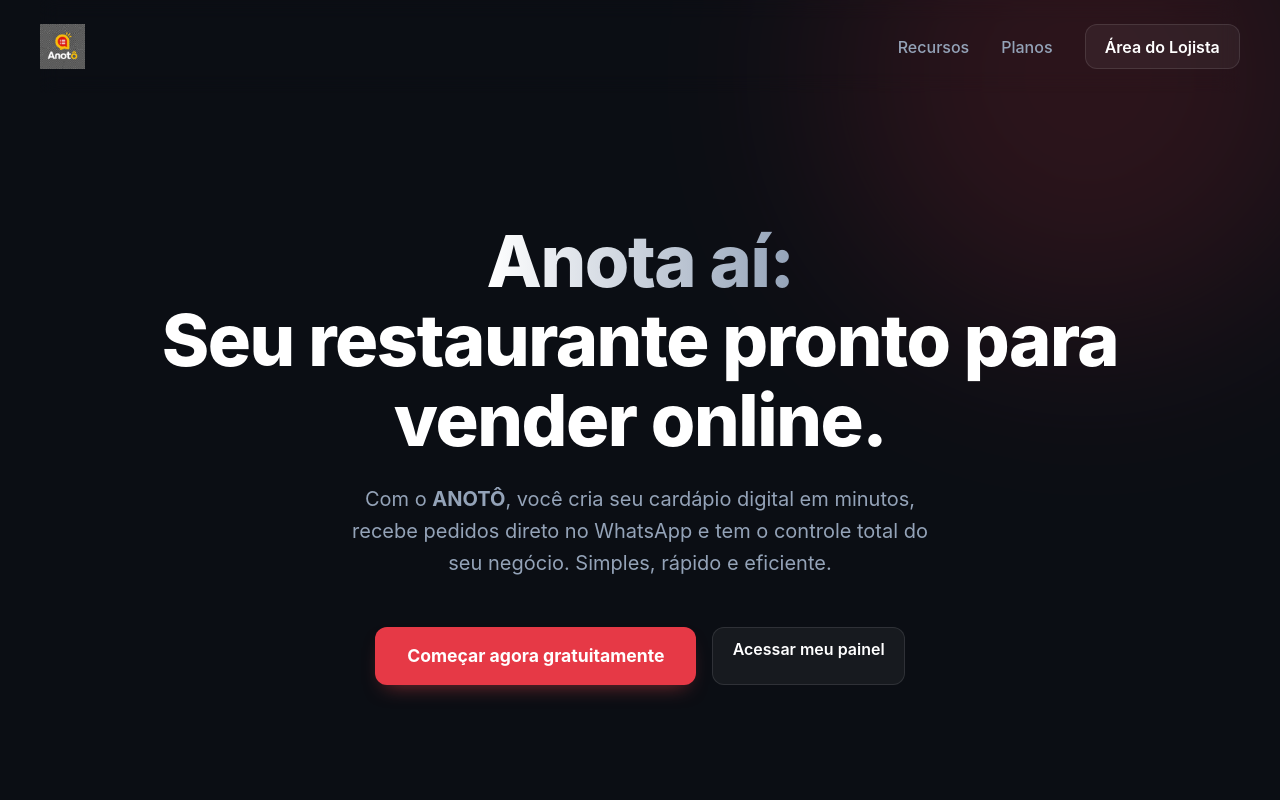
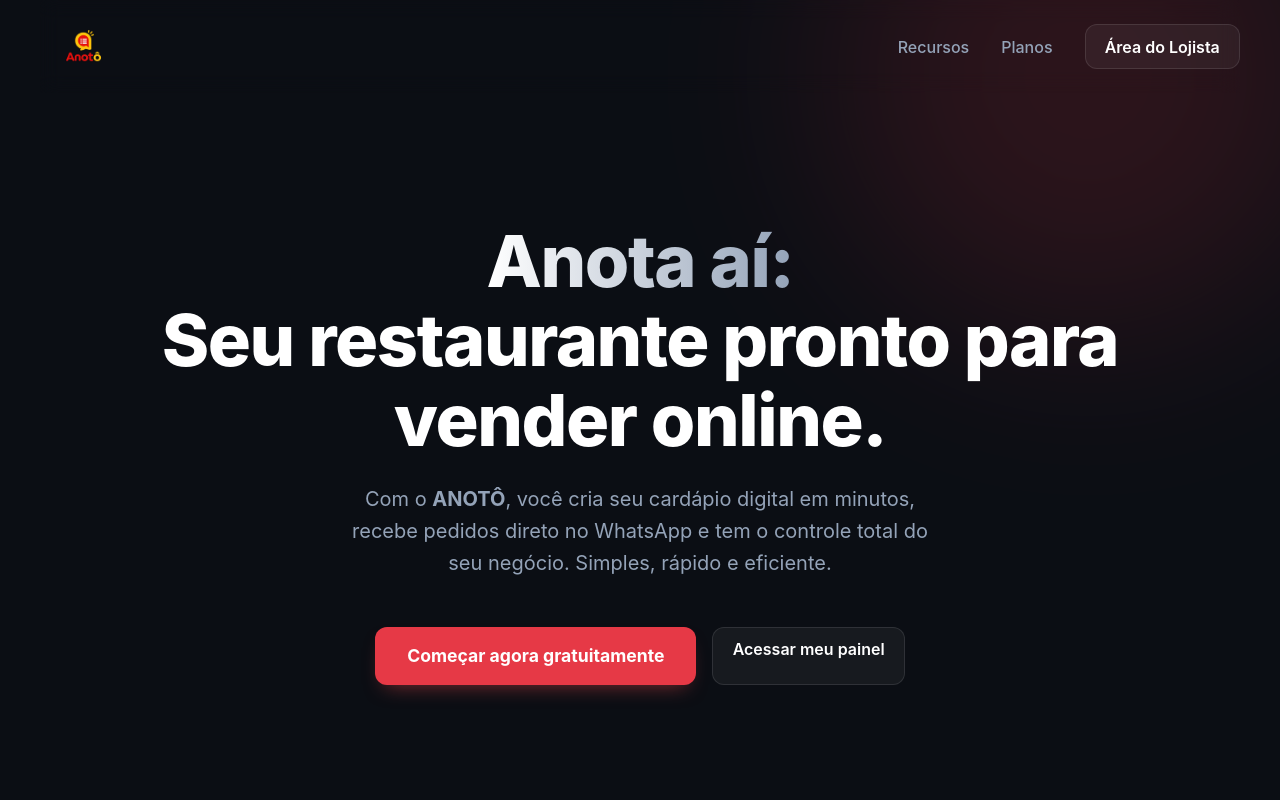
Before and after one commit to anotoapp/anoto, a React (Vite) app: page / in a window 1280 px wide. Shown: the top 800 px of the page. Built offline with nearby package versions, Linux system fonts and the light colour scheme; no server answers.

Commit message:
Restore original logo file LOGO ANOTO.webp

```diff
--- a/src/pages/LandingPage.tsx
+++ b/src/pages/LandingPage.tsx
@@ -6,7 +6,7 @@ export default function LandingPage() {
     <div className="landing-page">
       <nav className="landing-nav landing-container">
         <Link to="/" className="logo-container">
-          <img src="/assets/logo-anoto-clean.png" alt="ANOTÔ Logo" className="nav-logo" />
+          <img src="/assets/LOGO ANOTO.webp" alt="ANOTÔ Logo" className="nav-logo" />
         </Link>
         <div className="nav-links">
           <a href="#features" className="nav-link">Recursos</a>
--- a/src/pages/admin/AdminLayout.tsx
+++ b/src/pages/admin/AdminLayout.tsx
@@ -39,7 +39,7 @@ export default function AdminLayout() {
     <div className="admin-layout">
       <aside className="admin-sidebar">
         <div className="admin-brand">
-          <img src="/assets/logo-anoto-clean.png" alt="Anotô" style={{ height: '40px', width: 'auto' }} />
+          <img src="/assets/LOGO ANOTO.webp" alt="Anotô" style={{ height: '40px', width: 'auto' }} />
         </div>
 
         <nav className="admin-nav">
```
Also changed, not shown: public/assets/logo-anoto-clean.png (deleted).
